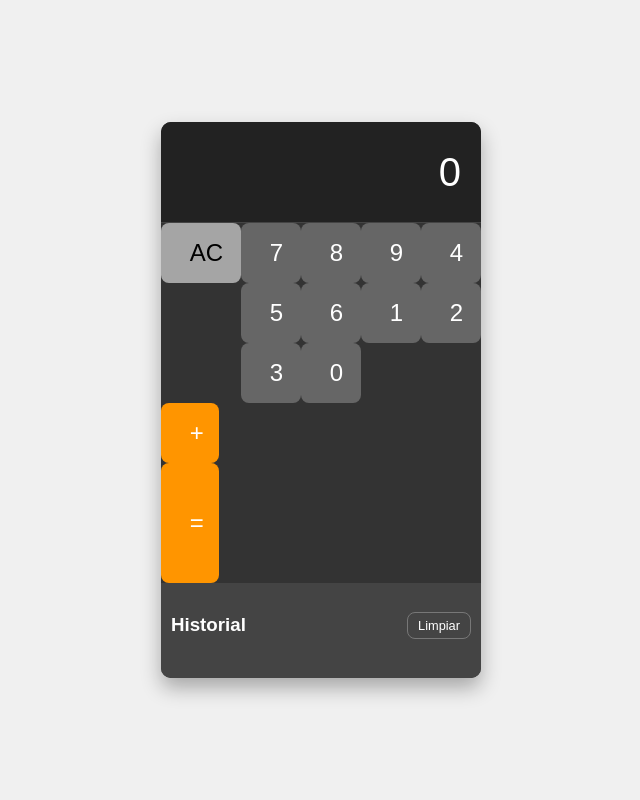
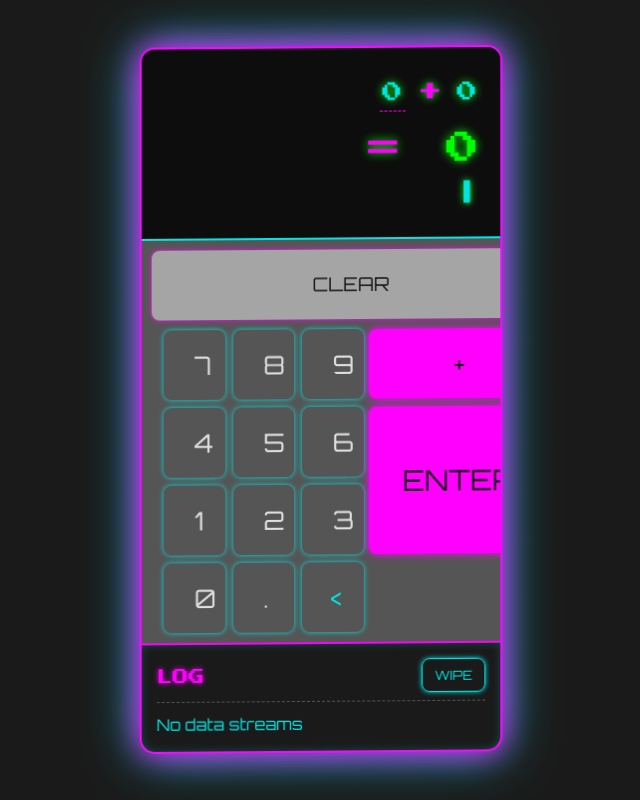
Before and after one commit to DanielBenjaminLopez/taller-CI-CD, a React (Vite) app in the folder tallerCICD/: page / in a window 1280 px wide. Shown: the whole page, without its empty margins (319-959 px from the left). Built offline with nearby package versions, Linux system fonts and the light colour scheme.

Commit message:
fix: update de diseño de la calculadora de sumas (#1)

```diff
--- a/tallerCICD/src/App.css
+++ b/tallerCICD/src/App.css
@@ -1,113 +1,376 @@
+@import url("https://fonts.googleapis.com/css2?family=Orbitron:wght@400;700&family=Press+Start+2P&display=swap");
+
+:root {
+  --neon-blue: #00e6e6;
+  --neon-pink: #ff00ff;
+  --neon-green: #00ff00;
+  --dark-grey: #1a1a1a;
+  --medium-grey: #333333;
+  --light-grey: #555555;
+  --text-color: #e0e0e0;
+}
+
 body {
-  font-family: "Arial", sans-serif;
-  background-color: #f0f0f0;
+  font-family: "Orbitron", sans-serif;
+  background-color: var(--dark-grey);
   display: flex;
   justify-content: center;
   align-items: center;
-  height: 100vh;
+  min-height: 100vh;
   margin: 0;
+  overflow: hidden; /* Prevent scrollbars from glow effects */
+  color: var(--text-color);
+  perspective: 1000px; /* For 3D effects */
 }
 
-.calculator {
-  width: 320px;
-  background-color: #333;
-  border-radius: 10px;
-  box-shadow: 0 10px 20px rgba(0, 0, 0, 0.3);
-  overflow: hidden;
+/* Background grid animation */
+body::before {
+  content: "";
+  position: absolute;
+  top: 0;
+  left: 0;
+  right: 0;
+  bottom: 0;
+  background: linear-gradient(
+      to right,
+      transparent 1px,
+      rgba(0, 255, 255, 0.05) 1px,
+      transparent 2px
+    ),
+    linear-gradient(
+      to bottom,
+      transparent 1px,
+      rgba(0, 255, 255, 0.05) 1px,
+      transparent 2px
+    );
+  background-size: 50px 50px;
+  animation: grid-pulse 10s infinite alternate;
+  z-index: -1;
+  opacity: 0.3;
 }
 
-.display {
-  background-color: #222;
-  color: white;
-  font-size: 2.5em;
-  padding: 20px;
-  text-align: right;
-  border-bottom: 1px solid #444;
+@keyframes grid-pulse {
+  0% {
+    background-position: 0 0;
+  }
+  100% {
+    background-position: 50px 50px;
+  }
 }
 
-.keypad {
+.calculator-container {
   display: flex;
-  flex-wrap: wrap;
+  justify-content: center;
+  align-items: center;
+  width: 100%;
+  height: 100%;
+}
+
+.calculator-cyberpunk {
+  width: 360px;
+  background-color: var(--medium-grey);
+  border-radius: 15px;
+  box-shadow: 0 0 30px rgba(0, 255, 255, 0.5), 0 0 60px rgba(255, 0, 255, 0.3);
+  overflow: hidden;
+  border: 2px solid var(--neon-blue);
+  animation: border-glow 2s infinite alternate;
+  transform: rotateX(5deg) rotateY(-5deg); /* Slight 3D tilt */
+  transition: transform 0.5s ease-out;
+}
+
+.calculator-cyberpunk:hover {
+  transform: rotateX(0deg) rotateY(0deg); /* Straighten on hover */
+}
+
+@keyframes border-glow {
+  from {
+    border-color: var(--neon-blue);
+    box-shadow: 0 0 20px var(--neon-blue), 0 0 40px var(--neon-pink);
+  }
+  to {
+    border-color: var(--neon-pink);
+    box-shadow: 0 0 30px var(--neon-pink), 0 0 50px var(--neon-blue);
+  }
+}
+
+.display-cyberpunk {
+  background-color: #0d0d0d;
+  color: var(--neon-green);
+  font-family: "Press Start 2P", cursive;
+  font-size: 1.6em;
+  padding: 25px 20px;
+  text-align: right;
+  border-bottom: 2px solid var(--neon-blue);
+  overflow-x: auto;
+  white-space: nowrap;
+  letter-spacing: 1px;
+  text-shadow: 0 0 8px var(--neon-green);
+  position: relative;
+}
+
+.display-cyberpunk::after {
+  content: "|";
+  display: inline-block;
+  animation: blink-caret 1s infinite steps(1);
+  margin-left: 5px;
+  color: var(--neon-blue);
+}
+
+@keyframes blink-caret {
+  50% {
+    opacity: 0;
+  }
+}
+
+.input-line {
+  font-size: 0.8em;
+  color: var(--neon-blue);
+  min-height: 1.2em; /* Ensure line height */
+  margin-bottom: 5px;
+}
+
+.input-line span {
+  display: inline-block;
+  vertical-align: middle;
+  padding: 2px;
+  border-bottom: 1px dashed transparent;
+  transition: border-bottom 0.3s ease-in-out;
+}
+
+.input-line .active-input {
+  border-bottom: 1px dashed var(--neon-pink);
+  animation: caret-blink 0.8s infinite steps(1);
+}
+
+.operator-display {
+  margin: 0 10px;
+  color: var(--neon-pink);
+  font-size: 1.2em;
+}
+
+.result-line {
+  font-size: 1.3em;
+  color: var(--neon-green);
+  text-shadow: 0 0 10px var(--neon-green);
+  margin-top: 10px;
+}
+
+.equals-sign {
+  margin-right: 10px;
+  color: var(--neon-pink);
+}
+
+.keypad-cyberpunk {
+  display: grid;
+  grid-template-columns: 1fr 3fr 1fr; /* Clear button, Number pad, Operator pad */
+  gap: 5px; /* Spacing between major sections */
+  padding: 10px;
+  background-color: var(
+    --light-grey
+  ); /* Slightly lighter background for keypad */
 }
 
 button {
-  width: 25%;
-  height: 60px;
-  font-size: 1.5em;
+  height: 70px;
+  font-size: 1.6em;
   border: none;
-  background-color: #4a4a4a;
-  color: white;
+  background-color: var(--medium-grey);
+  color: var(--text-color);
   cursor: pointer;
-  transition: background-color 0.2s;
+  transition: background-color 0.2s ease-in-out, transform 0.1s ease-out,
+    box-shadow 0.2s ease-in-out;
+  border-radius: 8px;
+  font-family: "Orbitron", sans-serif;
+  position: relative;
+  overflow: hidden; /* For pseudo-element effects */
 }
 
-button:hover {
-  background-color: #5a5a5a;
+button::before {
+  content: "";
+  position: absolute;
+  top: 0;
+  left: 0;
+  width: 100%;
+  height: 100%;
+  background: linear-gradient(
+    45deg,
+    rgba(0, 255, 255, 0.3) 0%,
+    rgba(255, 0, 255, 0.3) 100%
+  );
+  z-index: 1;
+  opacity: 0;
+  transition: opacity 0.3s ease-in-out;
 }
 
-.number-pad {
-  width: 75%;
-  display: flex;
-  flex-wrap: wrap;
+button:hover::before {
+  opacity: 1;
 }
 
-.number-pad button {
-  background-color: #666;
+button:active {
+  transform: scale(0.95);
+  box-shadow: 0 0 15px var(--neon-blue);
 }
 
-.operator-pad {
-  width: 25%;
+/* Neon glow effect for buttons */
+.glow {
+  box-shadow: 0 0 5px var(--neon-blue);
 }
 
-.btn-operator {
-  background-color: #ff9500;
-}
-
-.btn-operator:hover {
-  background-color: #ffaa33;
-}
-
-.btn-equals {
-  background-color: #ff9500;
-  height: 120px;
+.glow:hover {
+  box-shadow: 0 0 15px var(--neon-blue), 0 0 25px var(--neon-pink);
 }
 
 .btn-clear {
   background-color: #a5a5a5;
-  color: black;
+  color: var(--dark-grey);
+  font-size: 1.2em;
+  grid-column: 1 / span 3; /* Span across all columns for "CLEAR" */
+  margin-bottom: 5px; /* Spacing between clear and other buttons */
+  box-shadow: 0 0 5px var(--neon-pink); /* Different glow for clear */
 }
 
-.history-section {
-  background-color: #444;
-  color: white;
-  padding: 10px;
+.btn-clear:hover {
+  background-color: #bfbfbf;
+  box-shadow: 0 0 15px var(--neon-pink), 0 0 25px var(--neon-blue);
+}
+
+.number-pad-cyberpunk {
+  display: grid;
+  grid-template-columns: repeat(3, 1fr);
+  gap: 8px;
+  grid-column: 2; /* Position in the middle column of keypad */
+}
+
+.number-pad-cyberpunk button {
+  background-color: var(--light-grey);
+}
+
+.operator-pad-cyberpunk {
+  display: flex;
+  flex-direction: column;
+  gap: 8px;
+  grid-column: 3; /* Position in the right column of keypad */
+}
+
+.btn-operator,
+.btn-equals {
+  background-color: var(--neon-pink);
+  color: var(--dark-grey);
+  font-size: 1.5em;
+  box-shadow: 0 0 8px var(--neon-pink);
+}
+
+.btn-operator:hover,
+.btn-equals:hover {
+  background-color: var(--neon-blue);
+  box-shadow: 0 0 15px var(--neon-blue), 0 0 25px var(--neon-pink);
+}
+
+.btn-equals {
+  height: 148px; /* Make it taller to fill space */
+  font-size: 1.8em;
+}
+
+.btn-backspace {
+  background-color: var(--light-grey);
+  color: var(--neon-blue);
+  font-size: 1.5em;
+}
+
+/* History Section */
+.history-section-cyberpunk {
+  background-color: var(--dark-grey);
+  color: var(--neon-blue);
+  padding: 15px;
   max-height: 200px;
   overflow-y: auto;
+  border-top: 2px solid var(--neon-pink);
+  border-bottom-left-radius: 15px;
+  border-bottom-right-radius: 15px;
+  box-shadow: inset 0 0 10px rgba(0, 255, 255, 0.2);
 }
 
-.history-header {
+.history-section-cyberpunk::-webkit-scrollbar {
+  width: 8px;
+}
+
+.history-section-cyberpunk::-webkit-scrollbar-track {
+  background: var(--medium-grey);
+  border-radius: 10px;
+}
+
+.history-section-cyberpunk::-webkit-scrollbar-thumb {
+  background: var(--neon-blue);
+  border-radius: 10px;
+  box-shadow: 0 0 5px var(--neon-blue);
+}
+
+.history-header-cyberpunk {
   display: flex;
   justify-content: space-between;
   align-items: center;
   margin-bottom: 10px;
+  border-bottom: 1px dashed var(--light-grey);
+  padding-bottom: 8px;
 }
 
-.history-items {
-  display: flex;
-  flex-direction: column-reverse;
+.history-header-cyberpunk h3 {
+  margin: 0;
+  color: var(--neon-pink);
+  text-shadow: 0 0 5px var(--neon-pink);
+  font-family: "Press Start 2P", cursive;
+  font-size: 1em;
 }
 
-.history-item {
-  padding: 5px 0;
-  border-bottom: 1px solid #555;
+.history-items-cyberpunk {
+  display: flex;
+  flex-direction: column-reverse; /* Newest at the top */
+}
+
+.history-item-cyberpunk {
+  padding: 8px 0;
+  border-bottom: 1px dashed rgba(0, 255, 255, 0.2);
   font-size: 0.9em;
+  color: var(--text-color);
+  transition: color 0.3s ease-in-out;
+}
+
+.history-item-cyberpunk:first-child {
+  border-bottom: none; /* No border for the top item */
+}
+
+.history-item-cyberpunk:last-child {
+  border-bottom: 1px dashed rgba(0, 255, 255, 0.2); /* Ensure last item has a border if not empty */
+}
+
+.history-item-cyberpunk:hover {
+  color: var(--neon-green);
+  text-shadow: 0 0 5px var(--neon-green);
 }
 
 .btn-clear-history {
   background-color: transparent;
-  border: 1px solid #777;
-  padding: 5px 10px;
+  border: 1px solid var(--neon-blue);
+  padding: 8px 12px;
   font-size: 0.8em;
   width: auto;
   height: auto;
+  color: var(--neon-blue);
+  transition: all 0.3s ease-in-out;
+  box-shadow: 0 0 5px var(--neon-blue);
 }
+
+.btn-clear-history:hover {
+  background-color: var(--neon-blue);
+  color: var(--dark-grey);
+  box-shadow: 0 0 15px var(--neon-blue);
+}
+
+.history-placeholder {
+  color: var(--light-grey);
+  text-align: center;
+  padding: 20px;
+  font-family: "Press Start 2P", cursive;
+  font-size: 0.7em;
+  opacity: 0.7;
+}
--- a/tallerCICD/src/App.jsx
+++ b/tallerCICD/src/App.jsx
@@ -2,49 +2,49 @@ import { useState } from "react";
 import "./App.css";
 
 function App() {
-  const [display, setDisplay] = useState("0");
-  const [firstOperand, setFirstOperand] = useState(null);
-  const [operator, setOperator] = useState(null);
+  const [num1, setNum1] = useState("");
+  const [num2, setNum2] = useState("");
+  const [result, setResult] = useState("0");
   const [history, setHistory] = useState([]);
+  const [currentInput, setCurrentInput] = useState(1); // 1 for num1, 2 for num2
 
-  const inputDigit = (digit) => {
-    setDisplay(display === "0" ? digit : display + digit);
+  const handleNumInput = (digit) => {
+    if (currentInput === 1) {
+      setNum1((prev) => (prev === "0" ? digit : prev + digit));
+    } else {
+      setNum2((prev) => (prev === "0" ? digit : prev + digit));
+    }
+    setResult("0"); // Clear result when new input starts
   };
 
-  const inputOperator = (op) => {
-    if (firstOperand === null) {
-      setFirstOperand(parseFloat(display));
-      setOperator(op);
-      setDisplay("0");
+  const handleOperatorClick = () => {
+    if (currentInput === 1 && num1 !== "") {
+      setCurrentInput(2); // Move to inputting the second number
     }
   };
 
-  const calculate = () => {
-    if (firstOperand !== null && operator) {
-      const secondOperand = parseFloat(display);
-      let result;
+  const calculateSum = () => {
+    const n1 = parseFloat(num1);
+    const n2 = parseFloat(num2);
 
-      switch (operator) {
-        case "+":
-          result = firstOperand + secondOperand;
-          break;
-        default:
-          return;
-      }
-
-      const operationString = `${firstOperand} ${operator} ${secondOperand} = ${result}`;
-      setHistory([...history, operationString]);
-
-      setDisplay(result.toString());
-      setFirstOperand(null);
-      setOperator(null);
+    if (!isNaN(n1) && !isNaN(n2)) {
+      const sum = n1 + n2;
+      const operationString = `${n1} + ${n2} = ${sum}`;
+      setHistory((prevHistory) => [operationString, ...prevHistory]); // Add to top of history
+      setResult(sum.toString());
+      setNum1("");
+      setNum2("");
+      setCurrentInput(1); // Reset for next calculation
+    } else {
+      setResult("Error");
     }
   };
 
   const clearAll = () => {
-    setDisplay("0");
-    setFirstOperand(null);
-    setOperator(null);
+    setNum1("");
+    setNum2("");
+    setResult("0");
+    setCurrentInput(1);
   };
 
   const clearHistory = () => {
@@ -52,45 +52,69 @@ function App() {
   };
 
   return (
-    <div className="calculator">
-      <div className="display">{display}</div>
+    <div className="calculator-container">
+      <div className="calculator-cyberpunk">
+        <div className="display-cyberpunk">
+          <div className="input-line">
+            <span className={currentInput === 1 ? "active-input" : ""}>
+              {num1 === "" ? "0" : num1}
+            </span>
+            <span className="operator-display">+</span>
+            <span className={currentInput === 2 ? "active-input" : ""}>
+              {num2 === "" ? "0" : num2}
+            </span>
+          </div>
+          <div className="result-line">
+            <span className="equals-sign">=</span> {result}
+          </div>
+        </div>
 
-      <div className="keypad">
-        <button className="btn-clear" onClick={clearAll}>
-          AC
+        <div className="keypad-cyberpunk">
+          <button className="btn-clear glow" onClick={clearAll}>
+            CLEAR
           </button>
 
-        <div className="number-pad">
-          {[7, 8, 9, 4, 5, 6, 1, 2, 3, 0].map((num) => (
-            <button key={num} onClick={() => inputDigit(num.toString())}>
-              {num}
+          <div className="number-pad-cyberpunk">
+            {[7, 8, 9, 4, 5, 6, 1, 2, 3, 0, "."].map((item) => (
+              <button
+                key={item}
+                className="glow"
+                onClick={() => handleNumInput(item.toString())}
+              >
+                {item}
               </button>
             ))}
+            <button className="btn-backspace glow">{"<"}</button>
           </div>
 
-        <div className="operator-pad">
-          <button className="btn-operator" onClick={() => inputOperator("+")}>
+          <div className="operator-pad-cyberpunk">
+            <button className="btn-operator glow" onClick={handleOperatorClick}>
               +
             </button>
-          <button className="btn-equals" onClick={calculate}>
-            =
+            <button className="btn-equals glow" onClick={calculateSum}>
+              ENTER
             </button>
           </div>
         </div>
 
-      <div className="history-section">
-        <div className="history-header">
-          <h3>Historial</h3>
-          <button className="btn-clear-history" onClick={clearHistory}>
-            Limpiar
+        <div className="history-section-cyberpunk">
+          <div className="history-header-cyberpunk">
+            <h3>LOG</h3>
+            <button className="btn-clear-history glow" onClick={clearHistory}>
+              WIPE
             </button>
           </div>
-        <div className="history-items">
-          {history.map((item, index) => (
-            <div key={index} className="history-item">
+          <div className="history-items-cyberpunk">
+            {history.length > 0 ? (
+              history.map((item, index) => (
+                <div key={index} className="history-item-cyberpunk">
                   {item}
                 </div>
-          ))}
+              ))
+            ) : (
+              <div classNamename="history-placeholder">No data streams</div>
+            )}
+          </div>
         </div>
       </div>
     </div>
```
Lines whose indentation alone changed are shown as unchanged.
